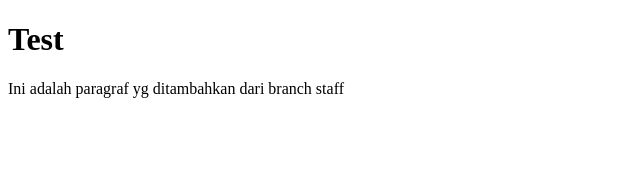
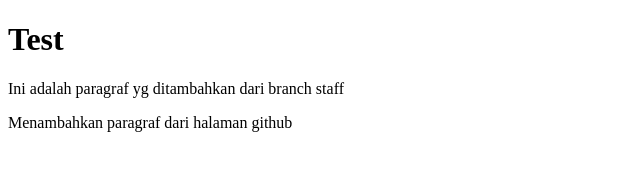
Before and after one commit to andyxforce707/test, a plain HTML site: page index.html in a window 1280 px wide. Shown: the whole page, without its empty margins (0-640 px from the left). Drawn offline with Linux system fonts and the light colour scheme.

Commit message:
Update index.html
Update index.html dari github.

```diff
--- a/index.html
+++ b/index.html
@@ -10,5 +10,7 @@
 
     <p>Ini adalah paragraf yg ditambahkan dari branch staff</p>
 
+    <p>Menambahkan paragraf dari halaman github</p>
+
 </body>
 </html>
```
